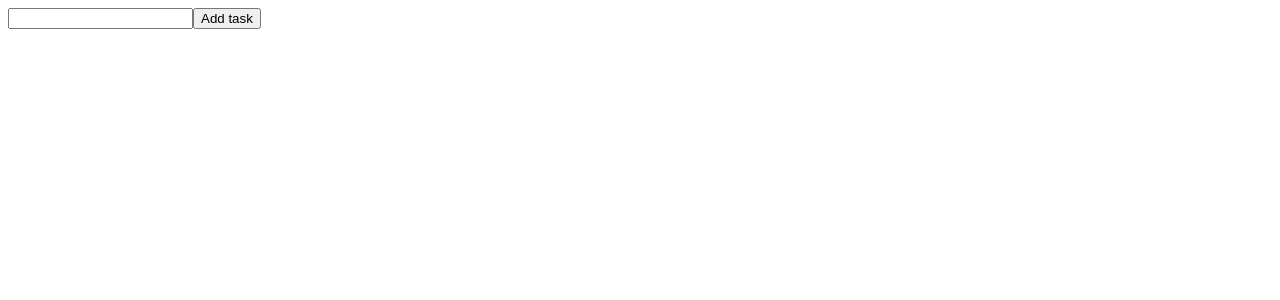
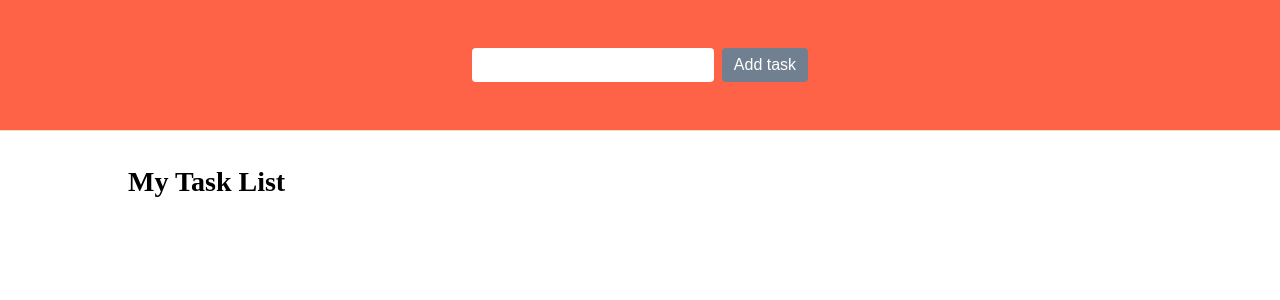
Before and after one commit to gregolive/task-app, a React (Create React App) app: page / in a window 1280 px wide. Shown: the top 300 px of the page. Built offline with nearby package versions, Linux system fonts and the light colour scheme.

Commit message:
Add styling and update form fubcitonality

```diff
--- a/src/App.css
+++ b/src/App.css
@@ -1,38 +1,57 @@
-.App {
-  text-align: center;
+body {
+  margin: 0;
 }
 
-.App-logo {
-  height: 40vmin;
-  pointer-events: none;
-}
-
-@media (prefers-reduced-motion: no-preference) {
-  .App-logo {
-    animation: App-logo-spin infinite 20s linear;
-  }
-}
-
-.App-header {
-  background-color: #282c34;
-  min-height: 100vh;
+.app-container {
+  height: 100vh;
   display: flex;
   flex-direction: column;
   align-items: center;
-  justify-content: center;
-  font-size: calc(10px + 2vmin);
-  color: white;
 }
 
-.App-link {
-  color: #61dafb;
+form {
+  background-color: tomato;
+  border-bottom: 1px solid peachpuff;
+  padding: 3rem 0;
+  width: 100%;
+  display: flex;
+  align-items: center;
+  justify-content: center;
 }
 
-@keyframes App-logo-spin {
-  from {
-    transform: rotate(0deg);
-  }
-  to {
-    transform: rotate(360deg);
-  }
+input {
+  font-size: 1.1rem;
+  border: none;
+  border-radius: 0.25rem;
+  margin-right: 0.5rem;
+  padding: 0.4rem 0.5rem;
 }
+
+button {
+  color: white;
+  background-color: slategray;
+  border: none;
+  border-radius: 0.25rem;
+  font-size: 1rem;
+  padding: 0.5rem 0.75rem;
+}
+
+.tasks {
+  width: 80vw;
+  margin-top: 1rem;
+}
+
+h1 {
+  font-size: 1.75rem;
+}
+
+li {
+  margin-bottom: 0.5rem;
+  font-size: 1.15rem;
+}
+
+li::marker {
+  content: counter(list-item) "›  ";
+  color: tomato;
+  font-size: 1.3rem;
+}
--- a/src/App.js
+++ b/src/App.js
@@ -20,17 +20,18 @@ class App extends React.Component {
   }
 
   newTask(e) {
-    this.setState({
-      tasks: [...this.state.tasks, this.state.inputValue],
-      inputValue: ''
-    });
-    e.preventDefault();
+    if (this.state.inputValue !== '') {
+      this.setState({
+        tasks: [...this.state.tasks, this.state.inputValue],
+        inputValue: ''
+      });
+    }
     e.preventDefault();
   };
 
   render() {
     return (
-      <div>
+      <div className="app-container">
         <form onSubmit={this.newTask}>
           <input type="text" value={this.state.inputValue} onChange={this.updateInputValue}></input>
           <button type="submit">Add task</button>
--- a/src/components/Overview.js
+++ b/src/components/Overview.js
@@ -5,7 +5,8 @@ export default class Overview extends React.Component {
     const { tasks } = this.props;
 
     return (
-      <div>
+      <div className="tasks">
+        <h1>My Task List</h1>
         <ul>
           {tasks.map((task, i) =>
             <li key={i}>{task}</li>
```
